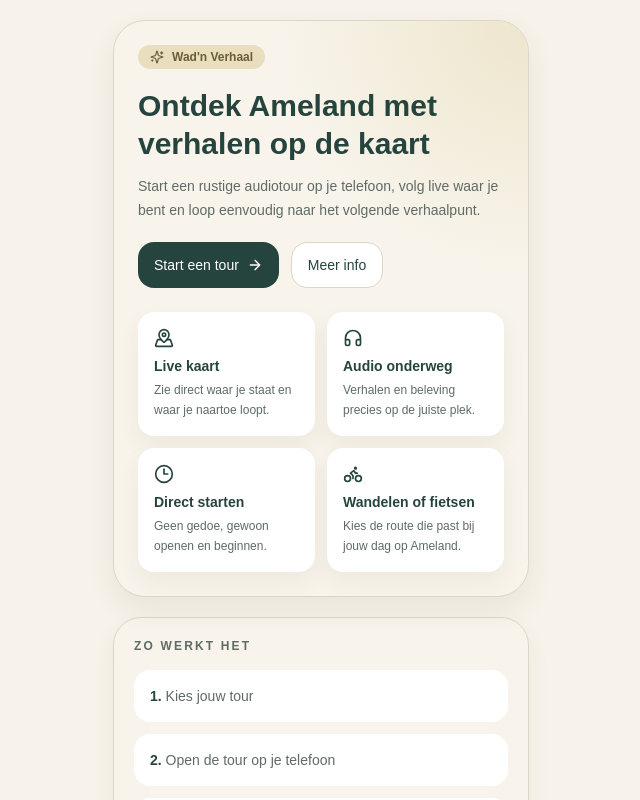
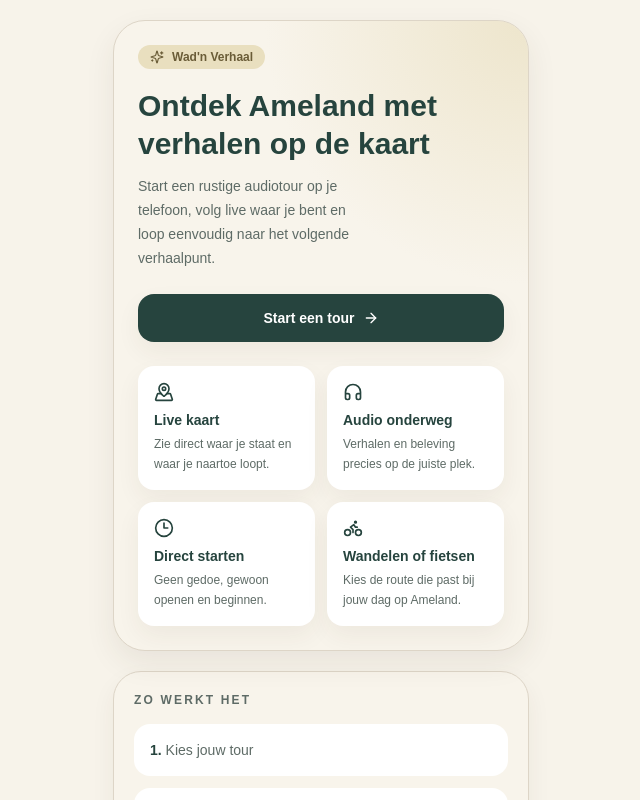
Before and after one commit to WadnVerhaal/ameland-audiotour, a Next.js app in the folder Downloads/ameland-audiotour-v1/ameland-audiotour/: page / in a window 1280 px wide. Shown: the top 800 px of the page, without its empty margins (319-959 px from the left). Built offline with nearby package versions, Linux system fonts and the light colour scheme.

Commit message:
Remove extra info button and polish homepage layout

```diff
--- a/Downloads/ameland-audiotour-v1/ameland-audiotour/app/page.tsx
+++ b/Downloads/ameland-audiotour-v1/ameland-audiotour/app/page.tsx
@@ -9,31 +9,24 @@ export default function HomePage() {
         <div className="relative p-6">
           <div className="inline-flex items-center gap-2 rounded-full bg-app-soft px-3 py-1 text-xs font-semibold text-[#6a5c37]">
             <Sparkles className="h-3.5 w-3.5" />
-            Wad'n Verhaal
+            Wad&apos;n Verhaal
           </div>
 
           <h1 className="mt-4 text-3xl font-bold leading-tight text-app-accent">
             Ontdek Ameland met verhalen op de kaart
           </h1>
 
-          <p className="mt-3 text-sm leading-6 text-app-muted">
+          <p className="mt-3 max-w-[30ch] text-sm leading-6 text-app-muted">
             Start een rustige audiotour op je telefoon, volg live waar je bent en loop eenvoudig naar het volgende verhaalpunt.
           </p>
 
-          <div className="mt-5 flex gap-3">
+          <div className="mt-6">
             <Link
               href="/tours"
-              className="inline-flex items-center rounded-2xl bg-app-accent px-4 py-3 text-sm font-medium text-white"
+              className="inline-flex w-full items-center justify-center rounded-2xl bg-app-accent px-4 py-3.5 text-sm font-semibold text-white shadow-card transition hover:opacity-95"
             >
               Start een tour
               <ArrowRight className="ml-2 h-4 w-4" />
-            </Link>
-
-            <Link
-              href="/privacy"
-              className="inline-flex rounded-2xl border border-app bg-white px-4 py-3 text-sm font-medium text-app-accent"
-            >
-              Meer info
             </Link>
           </div>
 
```
